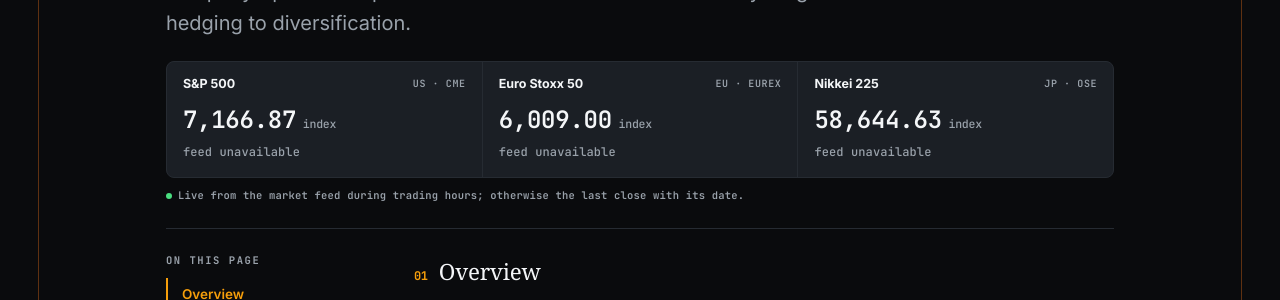
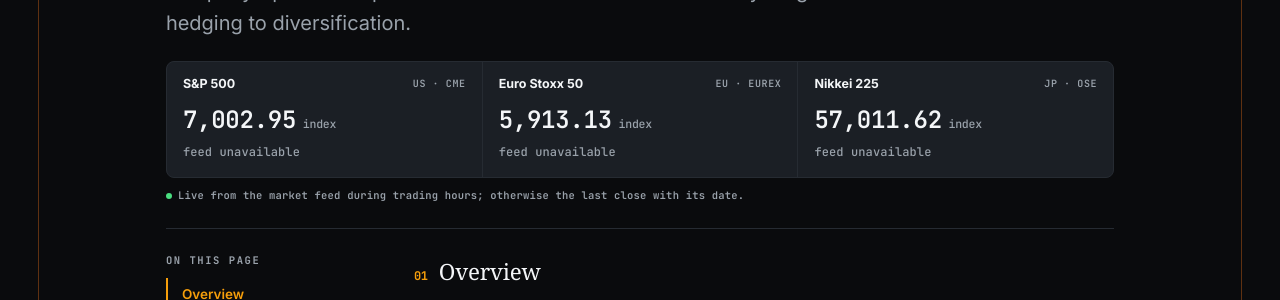
Before and after one commit to maverickrocx/RiskMaverick, a Jekyll site: the page built from markets/equities.md, in a window 1280 px wide and 900 px high. Shown: the part 290-590 px from the top of the window. Built offline with Jekyll 4.4.1, drawn with Linux system fonts in a browser that asks for light colours; some web fonts are replaced; part of the change alters nothing that is shown.

Commit message:
chore(marks): daily benchmark refresh from primary sources

```diff
--- a/_data/marks.yml
+++ b/_data/marks.yml
@@ -2,19 +2,19 @@
 # Each mark carries the date and publisher it came from.
 
 brent:
-  price: "$89.48"
-  asof: "24 Nov 2026"
+  price: "$93.23"
+  asof: "25 Nov 2026"
   source: "market feed"
 brent_spot:
-  price: "$91.20"
-  asof: "23 Nov 2026"
+  price: "$91.80"
+  asof: "24 Nov 2026"
   source: "EIA"
 brent_wti:
-  price: "$9.78"
-  asof: "23 Nov 2026"
+  price: "$9.56"
+  asof: "24 Nov 2026"
   source: "derived"
 corn:
-  price: "$4.50"
+  price: "$4.54"
   asof: "25 Nov 2026"
   source: "CBOT via Yahoo"
 de_da:
@@ -25,32 +25,32 @@ de_da:
   high: 304.34
   points: 96
 estr:
-  price: "2.443%"
-  asof: "23 Nov 2026"
+  price: "2.444%"
+  asof: "24 Nov 2026"
   source: "ECB"
 eua:
-  price: "€83.06"
-  asof: "23 Nov 2026"
+  price: "€82.41"
+  asof: "25 Nov 2026"
   source: "EEX auction"
 eurusd:
-  price: "1.0971"
-  asof: "24 Nov 2026"
+  price: "1.0950"
+  asof: "25 Nov 2026"
   source: "market feed"
 fed_target:
   price: "3.75–4.00%"
-  asof: "24 Nov 2026"
+  asof: "25 Nov 2026"
   source: "Federal Reserve"
 gbpusd:
-  price: "1.3116"
-  asof: "24 Nov 2026"
+  price: "1.3063"
+  asof: "25 Nov 2026"
   source: "market feed"
 gold:
-  price: "$3,565.60"
-  asof: "24 Nov 2026"
+  price: "$3,445.10"
+  asof: "25 Nov 2026"
   source: "market feed"
 henry_hub:
-  price: "$3.28"
-  asof: "23 Nov 2026"
+  price: "$3.30"
+  asof: "24 Nov 2026"
   source: "EIA"
 lme_al:
   price: "$3,120"
@@ -61,32 +61,32 @@ lme_cu:
   asof: "24 Nov 2026"
   source: "LME"
 n225:
-  price: "58,644.63"
-  asof: "24 Nov 2026"
+  price: "57,011.62"
+  asof: "25 Nov 2026"
   source: "market feed"
 rggi:
   price: "$37.65"
   asof: "Auction 73, Sep 2026"
   source: "RGGI"
 sofr:
-  price: "3.92%"
-  asof: "23 Nov 2026"
+  price: "3.94%"
+  asof: "24 Nov 2026"
   source: "NY Fed"
 soybeans:
-  price: "$12.25"
+  price: "$12.37"
   asof: "25 Nov 2026"
   source: "CBOT via Yahoo"
 sp500:
-  price: "7,166.87"
-  asof: "24 Nov 2026"
+  price: "7,002.95"
+  asof: "25 Nov 2026"
   source: "market feed"
 stoxx50:
-  price: "6,009.00"
-  asof: "24 Nov 2026"
+  price: "5,913.13"
+  asof: "25 Nov 2026"
   source: "market feed"
 ttf:
-  price: "€90.41"
-  asof: "24 Nov 2026"
+  price: "€88.10"
+  asof: "25 Nov 2026"
   source: "ICE Endex via Yahoo"
 us10y:
   price: "4.91%"
@@ -101,14 +101,14 @@ us30y:
   asof: "24 Nov 2026"
   source: "US Treasury"
 usdjpy:
-  price: "159.11"
-  asof: "24 Nov 2026"
+  price: "159.10"
+  asof: "25 Nov 2026"
   source: "market feed"
 wheat:
-  price: "$5.86"
+  price: "$5.83"
   asof: "25 Nov 2026"
   source: "CBOT via Yahoo"
 wti:
-  price: "$81.42"
-  asof: "23 Nov 2026"
+  price: "$82.24"
+  asof: "24 Nov 2026"
   source: "EIA"
```
